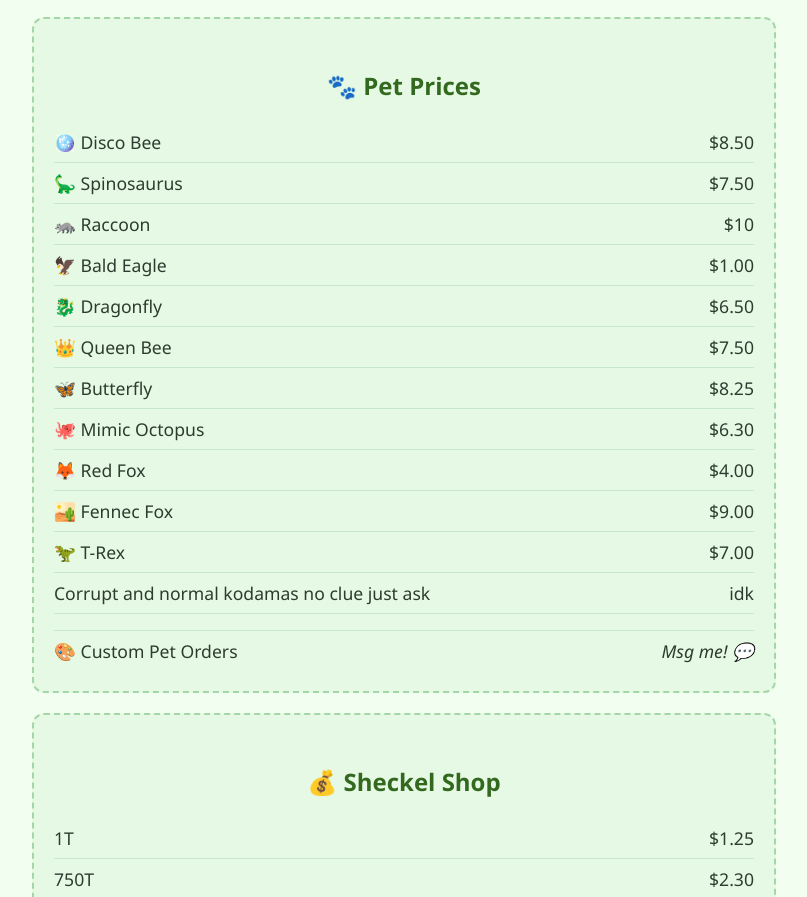
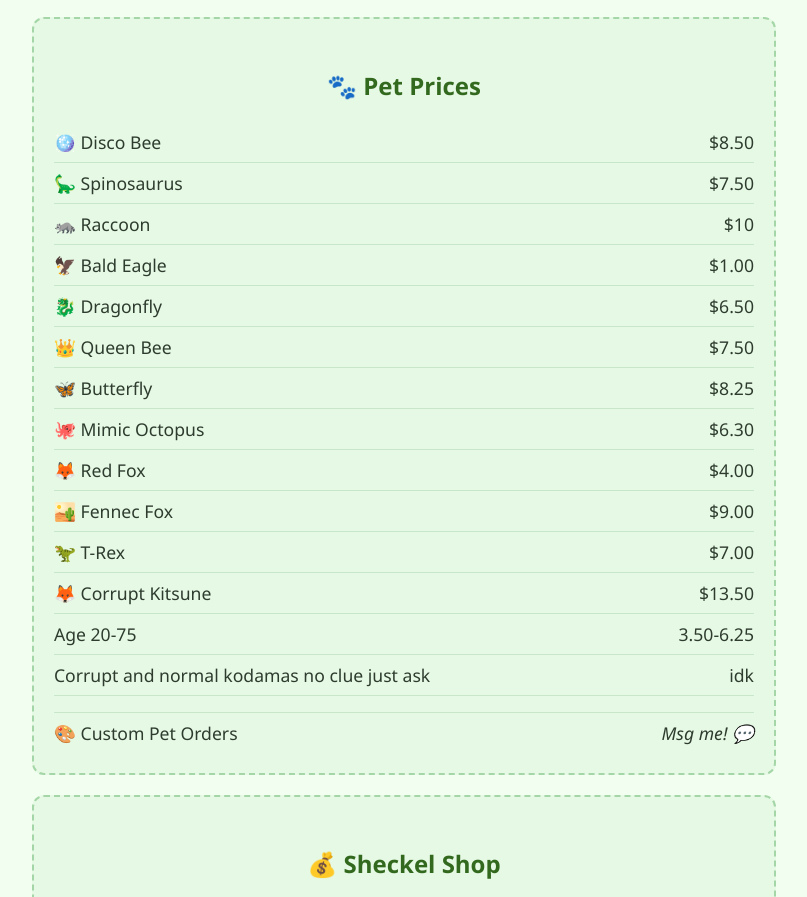
Before and after one commit to cheseemaximus/GaG-store, a plain HTML site: page index.html in a window 1280 px wide. Shown: the part 165-1062 px from the top of the page, without its empty margins (236-1043 px from the left). Drawn offline with Linux system fonts and the light colour scheme.

Commit message:
Update index.html

```diff
--- a/index.html
+++ b/index.html
@@ -132,6 +132,8 @@
       <li><span>🦊 Red Fox</span> <span>$4.00</span></li>
       <li><span>🏜️ Fennec Fox</span> <span>$9.00</span></li>
       <li><span>🦖 T-Rex</span> <span>$7.00</span></li>
+      <li><span> 🦊 Corrupt Kitsune</span> <span>$13.50</span></li>
+      <li><span>Age 20-75</span> <span>3.50-6.25</span></li>
       <li><span> Corrupt and normal kodamas no clue just ask</span> <span>idk</span><li>
       <li><span>🎨 Custom Pet Orders</span> <span><em>Msg me! 💬</em></span></li>
     </ul>
```
